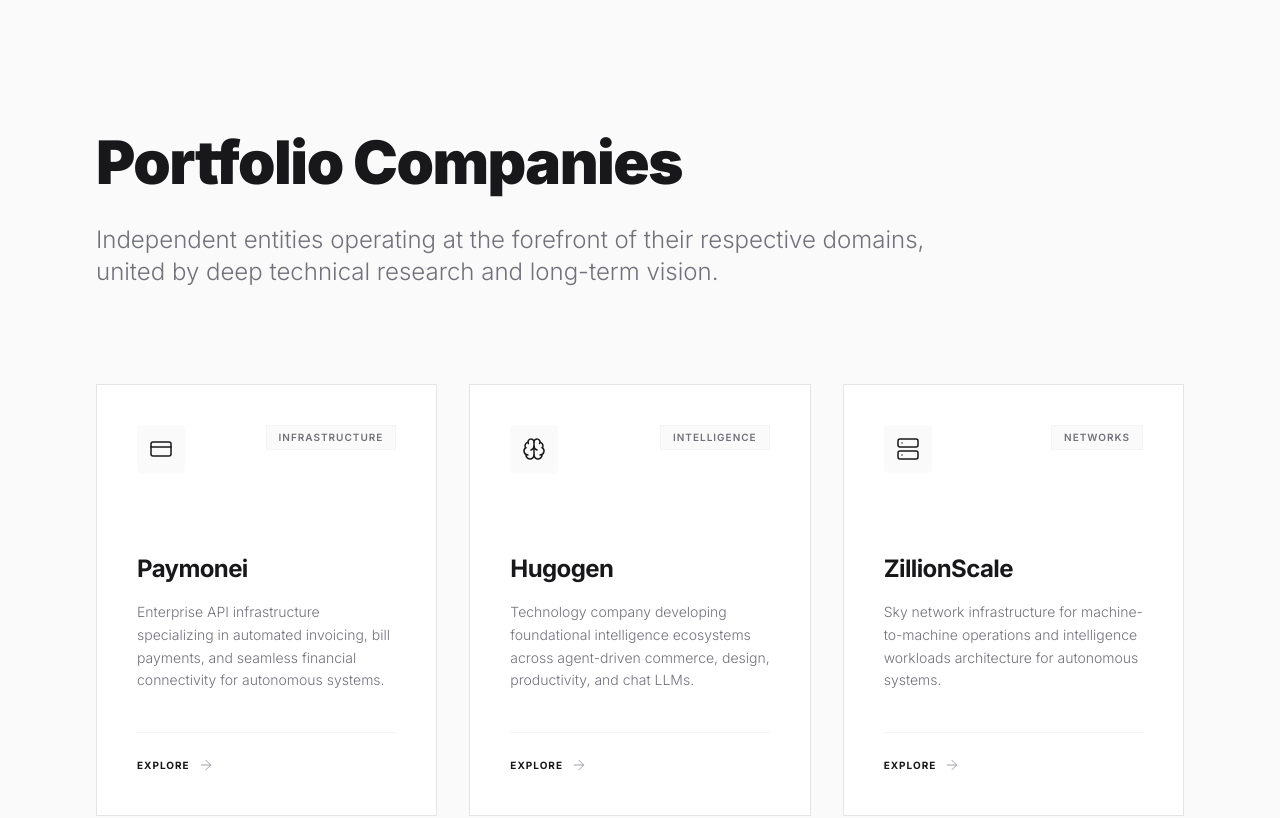
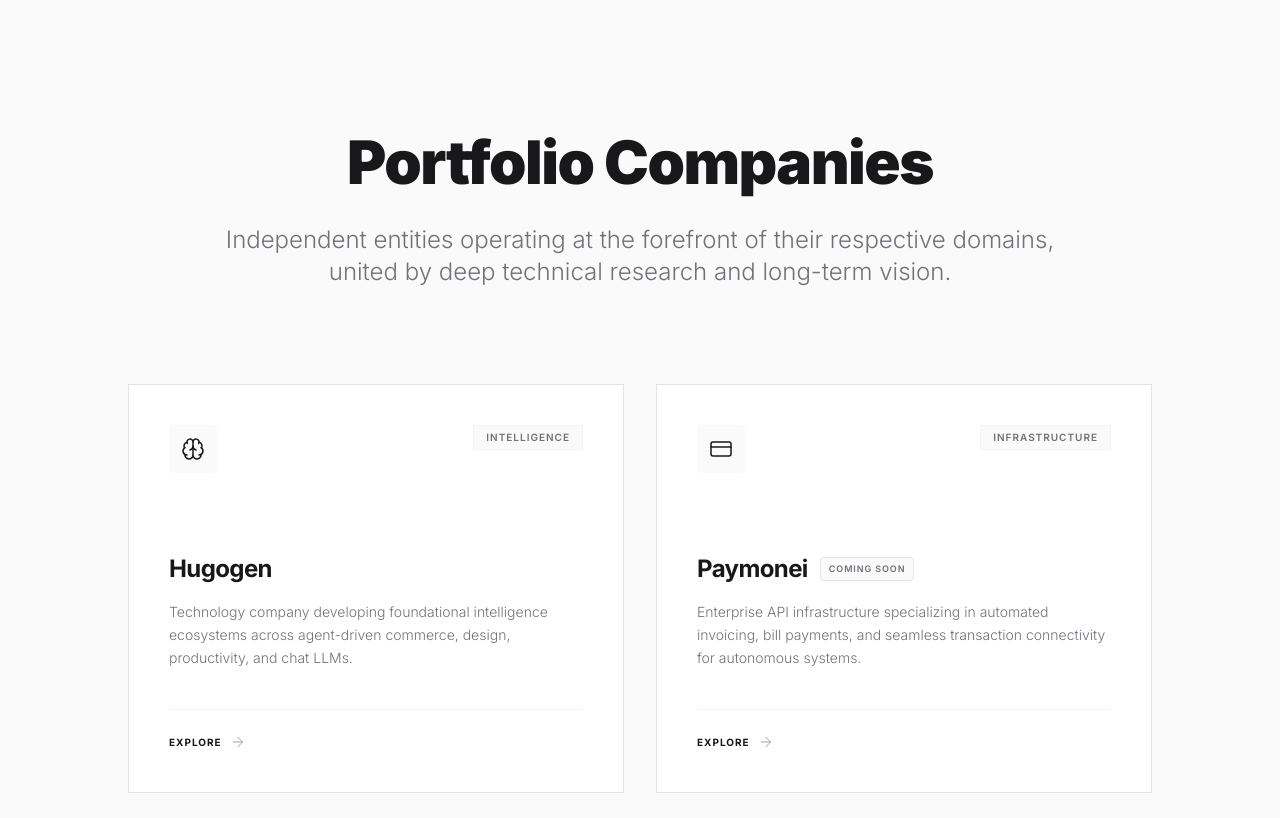
Before and after one commit to omniasky/omniasky-website, a Next.js app: page / in a window 1280 px wide. Shown: the part 860-1678 px from the top of the page. Built offline with nearby package versions, Linux system fonts and the light colour scheme.

Commit message:
fix(style): portco positioning

```diff
--- a/src/components/molecules/FeatureCard.tsx
+++ b/src/components/molecules/FeatureCard.tsx
@@ -7,6 +7,7 @@ interface FeatureCardProps {
   description: string
   icon: LucideIcon
   badge?: string
+  statusBadge?: string
   url?: string
 }
 
@@ -15,6 +16,7 @@ export const FeatureCard: React.FC<FeatureCardProps> = ({
   description,
   icon: Icon,
   badge,
+  statusBadge,
   url
 }) => {
   return (
@@ -34,9 +36,16 @@ export const FeatureCard: React.FC<FeatureCardProps> = ({
         </div>
 
         <div className="mt-auto">
-          <h3 className="text-2xl font-bold mb-4 text-zinc-900 tracking-tight transition-colors">
-            {title}
-          </h3>
+          <div className="flex items-center space-x-3 mb-4">
+            <h3 className="text-2xl font-bold text-zinc-900 tracking-tight transition-colors">
+              {title}
+            </h3>
+            {statusBadge && (
+              <span className="text-[9px] font-semibold tracking-widest uppercase text-zinc-500 bg-zinc-50 px-2 py-1 border border-zinc-200 rounded-sm">
+                {statusBadge}
+              </span>
+            )}
+          </div>
 
           <p className="text-sm text-zinc-500 font-light leading-relaxed mb-10">
             {description}
--- a/src/components/organisms/FeaturesSection.tsx
+++ b/src/components/organisms/FeaturesSection.tsx
@@ -4,14 +4,6 @@ import { CreditCard, Brain, Server } from "lucide-react";
 
 export const FeaturesSection: React.FC = () => {
   const features = [
-    {
-      title: "Paymonei",
-      description:
-        "Enterprise API infrastructure specializing in automated invoicing, bill payments, and seamless financial connectivity for autonomous systems.",
-      icon: CreditCard,
-      badge: "Infrastructure",
-      url: "https://paymonei.com",
-    },
     {
       title: "Hugogen",
       description:
@@ -21,19 +13,20 @@ export const FeaturesSection: React.FC = () => {
       url: "https://hugogen.com",
     },
     {
-      title: "ZillionScale",
+      title: "Paymonei",
       description:
-        "Sky network infrastructure for machine-to-machine operations and intelligence workloads architecture for autonomous systems.",
-      icon: Server,
-      badge: "Networks",
-      url: "https://zillionscale.com",
+        "Enterprise API infrastructure specializing in automated invoicing, bill payments, and seamless transaction connectivity for autonomous systems.",
+      icon: CreditCard,
+      badge: "Infrastructure",
+      statusBadge: "Coming Soon",
+      url: "https://paymonei.com",
     },
   ];
 
   return (
     <section id="features" className="py-32 md:py-48 relative overflow-hidden bg-zinc-50">
       <div className="container mx-auto px-6 md:px-12 lg:px-24 relative z-10 w-full">
-        <div className="max-w-4xl mb-24">
+        <div className="max-w-4xl mx-auto mb-24 text-center">
           <h2 className="text-4xl md:text-5xl lg:text-6xl font-black mb-8 tracking-tight text-zinc-900">
             Portfolio Companies
           </h2>
@@ -42,7 +35,7 @@ export const FeaturesSection: React.FC = () => {
           </p>
         </div>
 
-        <div className="grid md:grid-cols-2 lg:grid-cols-3 gap-8">
+        <div className="grid md:grid-cols-2 gap-8 max-w-5xl mx-auto">
           {features.map((feature, index) => (
             <div
               key={index}
```
